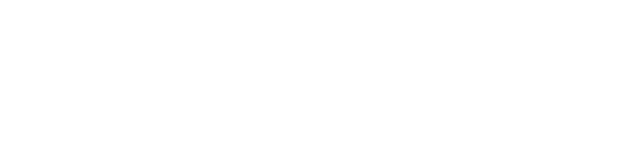
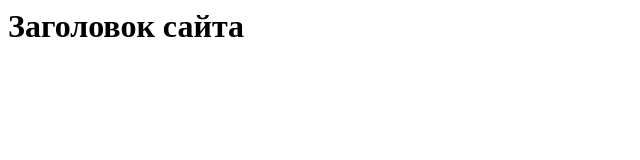
Before and after one commit to lllmzh/Lemzhina, a plain HTML site: page index.html in a window 1280 px wide. Shown: the whole page, without its empty margins (0-640 px from the left). Drawn offline with Linux system fonts and the light colour scheme.

Commit message:
Обновление html-страницы
Добавлен заголовок сайта

```diff
--- a/index.html
+++ b/index.html
@@ -3,5 +3,8 @@
         <title>Системы контроля версий. Git</title>
     </head>
     <body>
+        <header>
+                <h1>Заголовок сайта</h1>
+            </header>
     </body>
 </html>
```
